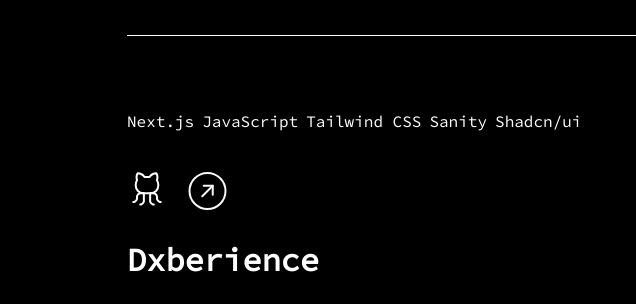
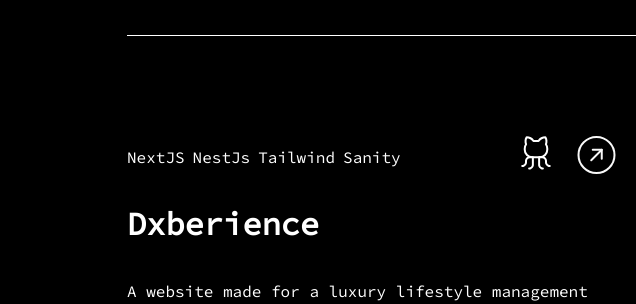
Before and after one commit to Harithmetic1/Harith-Portfolio, a Gatsby site: page /works in a window 1280 px wide. Shown: the part 706-1010 px from the top of the page, 0-636 px from the left. Built offline with nearby package versions, Linux system fonts and the light colour scheme; Gatsby itself is replaced by a stand-in of ours.

Commit message:
chore: Updated projects :zap:

```diff
--- a/src/pages/works.js
+++ b/src/pages/works.js
@@ -28,13 +28,7 @@
       id: 12,
       projectName: "Dxberience",
       imgSrc: "dxberience",
-      techStack: [
-        "Next.js",
-        "JavaScript",
-        "Tailwind CSS",
-        "Sanity",
-        "Shadcn/ui",
-      ],
+      techStack: ["NextJS", "NestJs", "Tailwind", "Sanity"],
       projectDescription:
         "A website made for a luxury lifestyle management startup based in Dubai, they offer luxurious lifestyle management services and this website helps them get closer to their customers by expressing their taste in luxury and lifestyle management.",
       liveLink: "https://www.thedxberience.com/",
```
